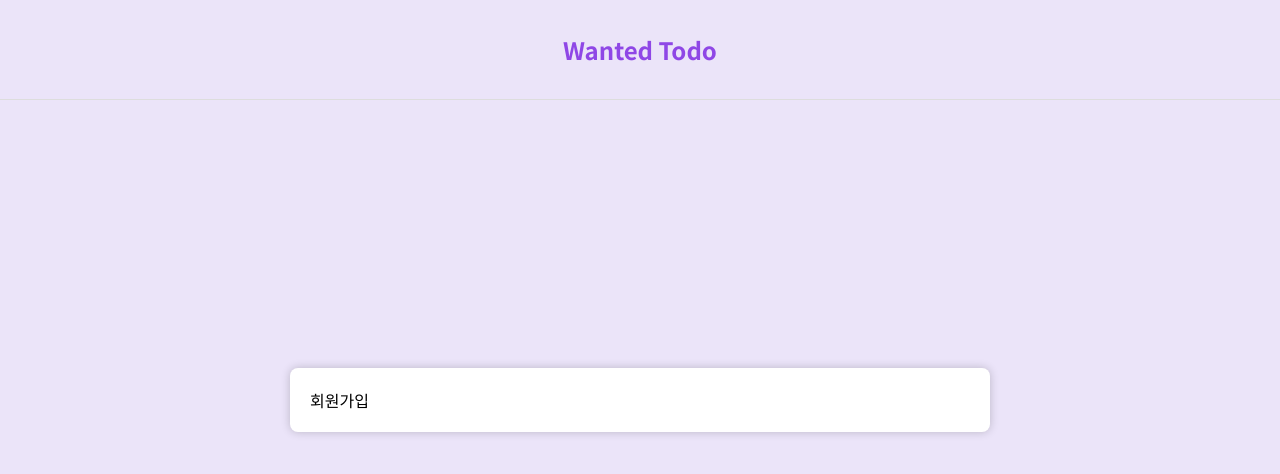
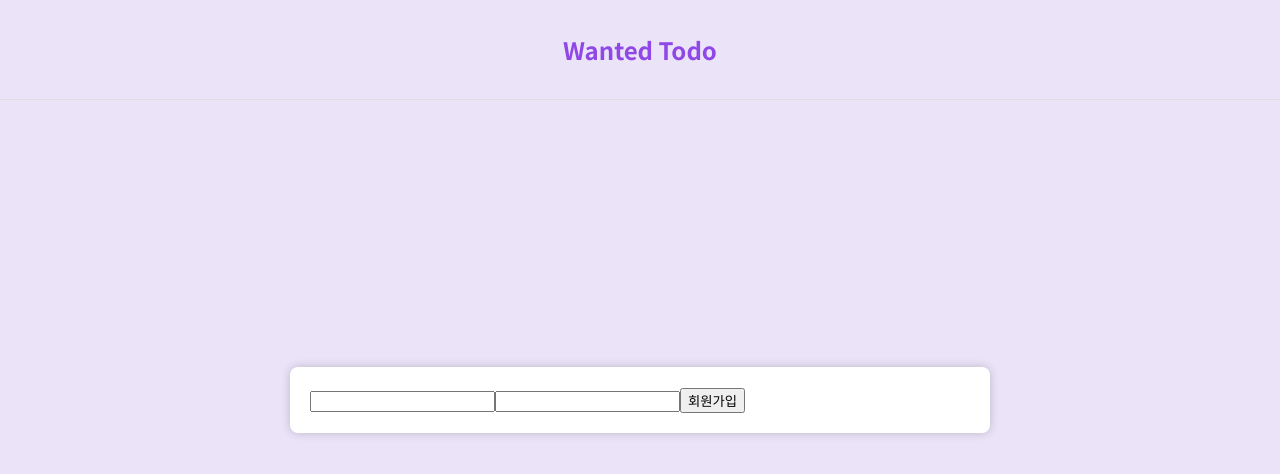
Before and after one commit to wanted-pre-onboarding-fe-team-4/week1-todo-app, a React (Create React App) app: page /signup in a window 1280 px wide. Shown: the top 474 px of the page. Built offline with nearby package versions, Linux system fonts and the light colour scheme.

Commit message:
feat : 회원가입 로그인 custom-hook 호출하여 구현

```diff
--- a/src/pages/SignIn.tsx
+++ b/src/pages/SignIn.tsx
@@ -1,3 +1,24 @@
+import { useQuery } from 'hooks/useQuery'
+import { useState } from 'react'
+
 export const SignInPage = () => {
-  return <div>로그인</div>
+  const [email, setEmail] = useState('')
+  const [password, setPassword] = useState('')
+
+  const { query: signin } = useQuery({
+    method: 'post',
+    url: `/auth/signin`,
+  })
+
+  const onClickSignin = async () => {
+    await signin({ email, password })
+  }
+
+  return (
+    <div>
+      <input onChange={(e) => setEmail(e.target.value)} />
+      <input onChange={(e) => setPassword(e.target.value)} />
+      <button onClick={() => onClickSignin()}>로그인</button>
+    </div>
+  )
 }
--- a/src/pages/SignUp.tsx
+++ b/src/pages/SignUp.tsx
@@ -1,3 +1,24 @@
+import { useQuery } from 'hooks/useQuery'
+import { useState } from 'react'
+
 export const SignUpPage = () => {
-  return <div>회원가입</div>
+  const [email, setEmail] = useState('')
+  const [password, setPassword] = useState('')
+
+  const { query: signup } = useQuery({
+    method: 'post',
+    url: `/auth/signup`,
+  })
+
+  const onClickSignup = async () => {
+    await signup({ email, password })
+  }
+
+  return (
+    <div>
+      <input onChange={(e) => setEmail(e.target.value)} />
+      <input onChange={(e) => setPassword(e.target.value)} />
+      <button onClick={() => onClickSignup()}>회원가입</button>
+    </div>
+  )
 }
```
